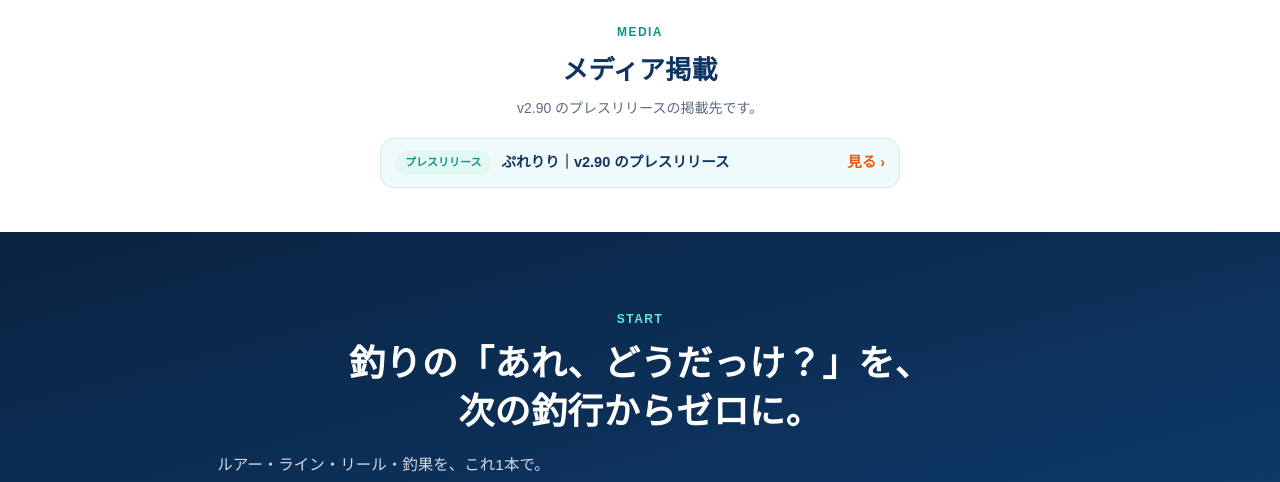
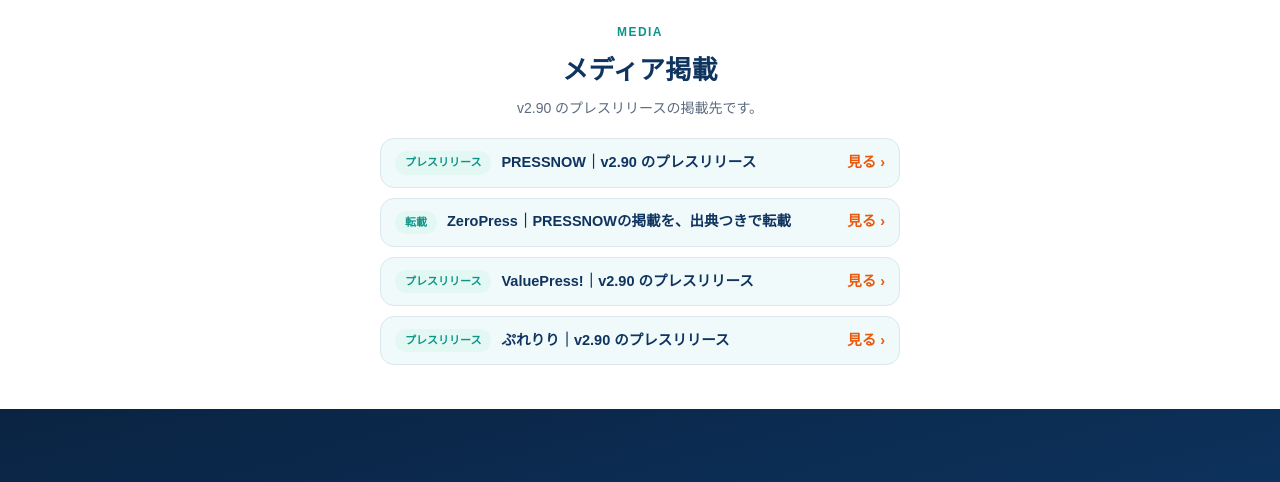
Before and after one commit to anglerslabdev/anglerslabdev.github.io, a plain HTML site: page lp/index.html in a window 1280 px wide. Shown: the part 9700-10182 px from the top of the page. Drawn offline with Linux system fonts and the light colour scheme; a web font is replaced by a local one.

Commit message:
Add files via upload

```diff
--- a/lp/index.html
+++ b/lp/index.html
@@ -566,8 +566,11 @@ footer small{display:block;line-height:1.7;opacity:.7}
     <h2 class="media-h">メディア掲載</h2>
     <p class="media-lead">v2.90 のプレスリリースの掲載先です。</p>
     <ul class="media-list">
+      <li><span class="media-tag">プレスリリース</span><a href="https://pressnow.jp/2026/11/12/anglers-lab/" target="_blank" rel="noopener" data-goatcounter-click="lp-media-pressnow">PRESSNOW｜v2.90 のプレスリリース<span class="media-go">見る ›</span></a></li>
+      <li><span class="media-tag">転載</span><a href="https://zero-press.net/p/pressnow-8601" target="_blank" rel="noopener" data-goatcounter-click="lp-media-zeropress">ZeroPress｜PRESSNOWの掲載を、出典つきで転載<span class="media-go">見る ›</span></a></li>
+      <li><span class="media-tag">プレスリリース</span><a href="https://www.value-press.com/pressrelease/384034" target="_blank" rel="noopener" data-goatcounter-click="lp-media-valuepress">ValuePress!｜v2.90 のプレスリリース<span class="media-go">見る ›</span></a></li>
       <li><span class="media-tag">プレスリリース</span><a href="https://www.prerele.com/releases/detail/54543" target="_blank" rel="noopener" data-goatcounter-click="lp-media-prerele">ぷれりり｜v2.90 のプレスリリース<span class="media-go">見る ›</span></a></li>
-      <!-- 次の掲載（ValuePress!・PRESSNOW など）は、掲載されてから、ここに <li> を足す。例：<li><span class="media-tag">プレスリリース</span><a href="（掲載ページのURL）" target="_blank" rel="noopener" data-goatcounter-click="lp-media-（名前）">（媒体名）｜v2.90 のプレスリリース<span class="media-go">見る ›</span></a></li> -->
+      <!-- 次の掲載（FREE PRESS RELEASE など）は、掲載されてから、ここに <li> を足す。例：<li><span class="media-tag">プレスリリース</span><a href="（掲載ページのURL）" target="_blank" rel="noopener" data-goatcounter-click="lp-media-（名前）">（媒体名）｜v2.90 のプレスリリース<span class="media-go">見る ›</span></a></li> -->
     </ul>
   </div>
 </section>
```
